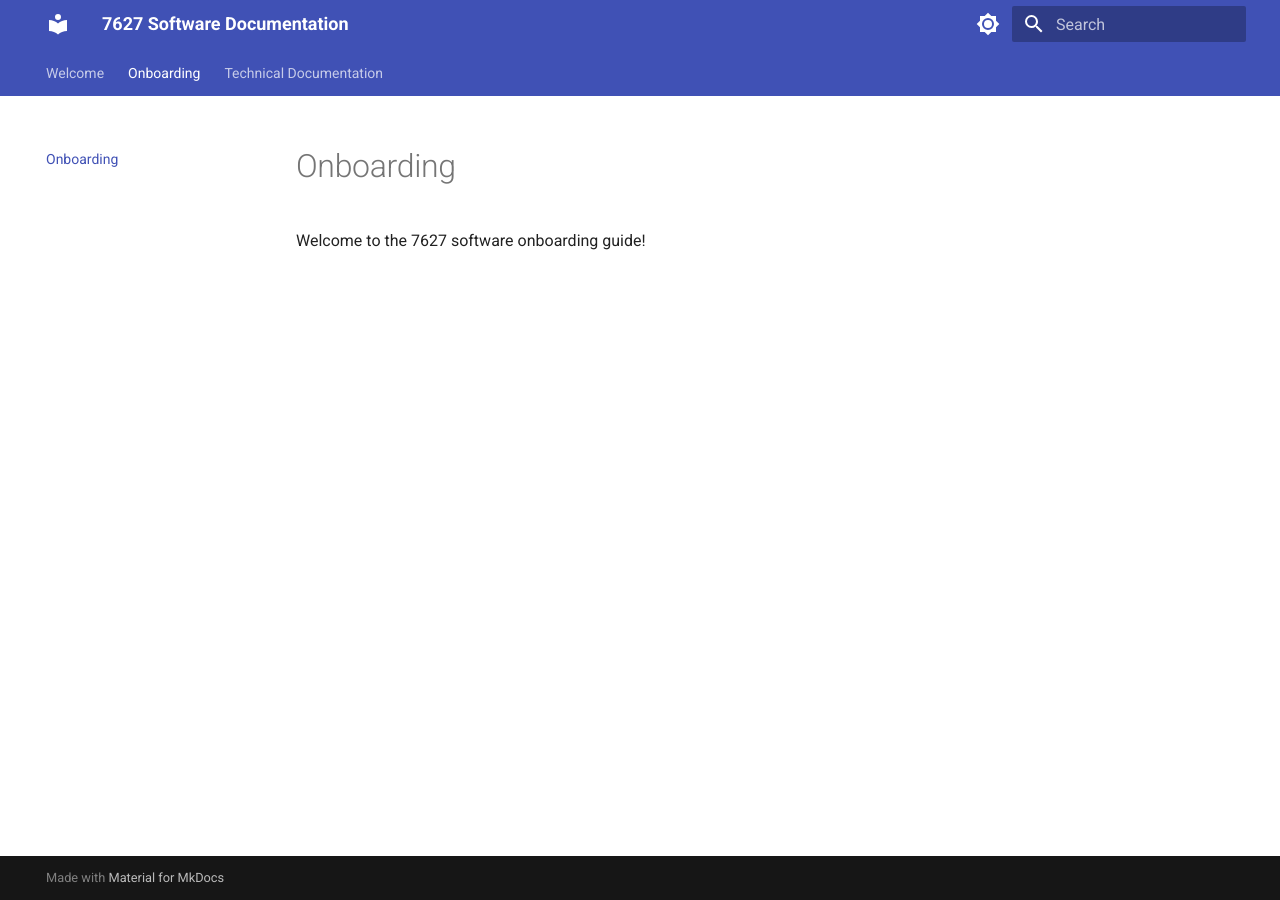
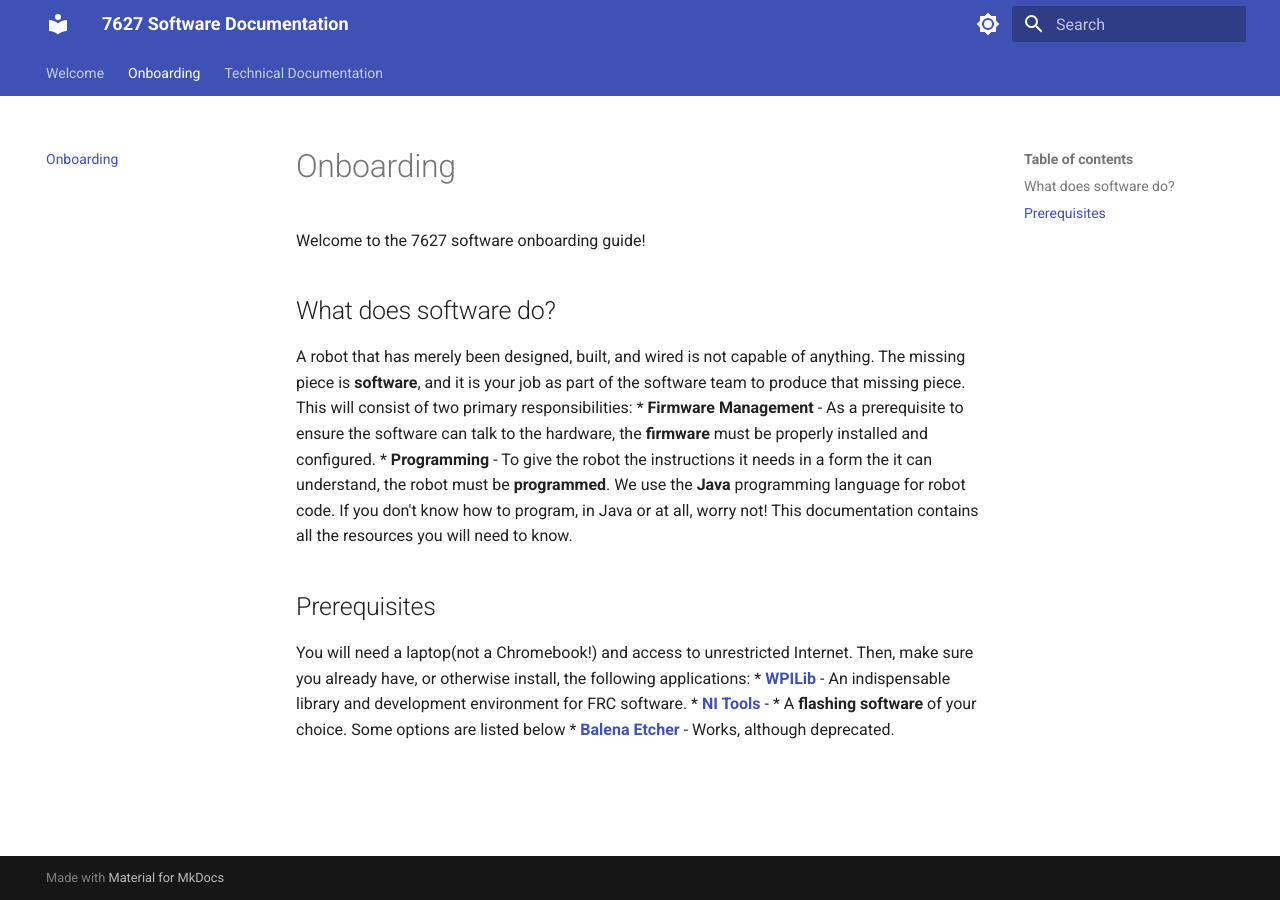
Before and after one commit to frc-7627/7627-software-docs, an MkDocs documentation site: the page built from docs/onboarding.md, in a window 1280 px wide. Built offline with MkDocs 1.6.1 and Material for MkDocs 9.7.7, drawn with Linux system fonts in a browser that asks for light colours.

Commit message:
Add detailed onboarding section to documentation

```diff
--- a/docs/onboarding.md
+++ b/docs/onboarding.md
@@ -1,3 +1,17 @@
 # Onboarding
 
 Welcome to the 7627 software onboarding guide!
+
+## What does software do?
+
+A robot that has merely been designed, built, and wired is not capable of anything. The missing piece is **software**, and it is your job as part of the software team to produce that missing piece. This will consist of two primary responsibilities:
+* **Firmware Management** - As a prerequisite to ensure the software can talk to the hardware, the **firmware** must be properly installed and configured.
+* **Programming** - To give the robot the instructions it needs in a form the it can understand, the robot must be **programmed**. We use the **Java** programming language for robot code. If you don't know how to program, in Java or at all, worry not! This documentation contains all the resources you will need to know.
+
+## Prerequisites
+
+You will need a laptop(not a Chromebook!) and access to unrestricted Internet. Then, make sure you already have, or otherwise install, the following applications:
+* [**WPILib**](https://docs.wpilib.org/en/stable/docs/zero-to-robot/step-2/wpilib-setup.html) - An indispensable library and development environment for FRC software.
+* [**NI Tools**]() -
+* A **flashing software** of your choice. Some options are listed below
+  * [**Balena Etcher**]() - Works, although deprecated.
```
